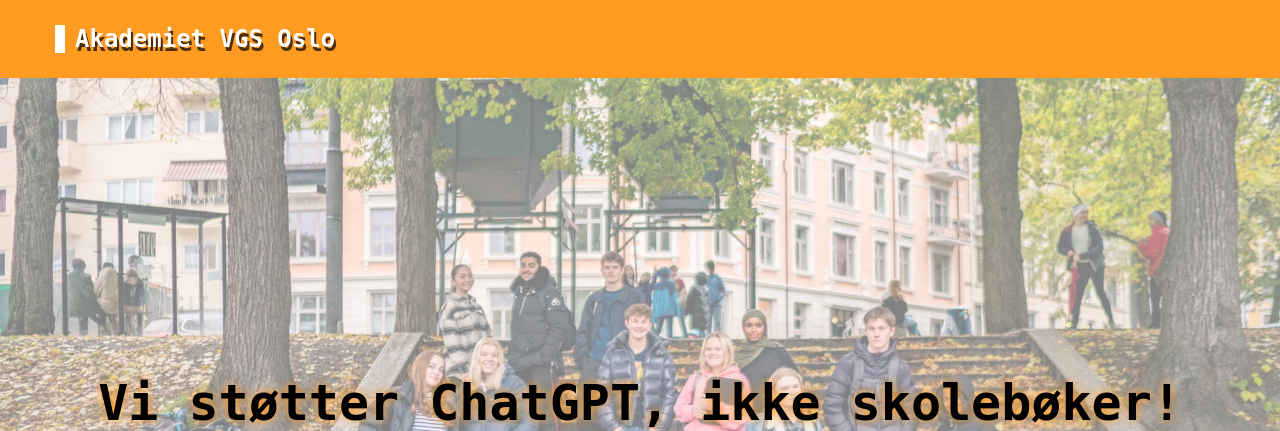
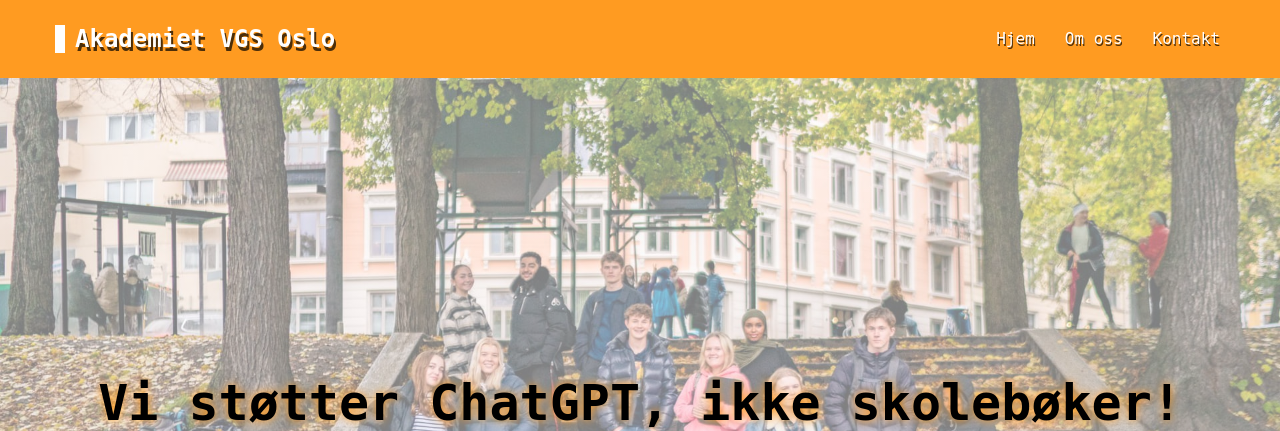
Before and after one commit to audun-web/Norsk-UTV, a Flask app: page / in a window 1280 px wide. Shown: the top 431 px of the page. Run offline with Flask 3, Linux system fonts and the light colour scheme.

Commit message:
la til og stylet knapper til andre sider i nav baren

```diff
--- a/static/css/style.css
+++ b/static/css/style.css
@@ -13,8 +13,11 @@ body {
 
 nav {
     background-color: #FF9B21;
+    padding: 5px;
+    display: flex;
+    justify-content: space-between; /* Dytter elementene fra hverandre */
+    align-items: center; /* Sentrerer vertikalt i nav-baren */
     width: 100%;
-    padding: 5px;
 }
 
 .nav-tittel {
@@ -26,6 +29,28 @@ nav {
     border-left: 10px solid white;
     padding-left: 10px
 
+}
+
+nav ul {
+    display: flex; /* Gjør at li-elementene blir horisontale */
+    list-style-type: none; /* Fjerner kulepunktene */
+    margin: 0;
+    padding: 0;
+    margin-right: 50px; /* Gir litt luft på høyre side */
+}
+
+nav ul li a {
+    color: white;
+    text-decoration: none; /* Fjerner understreking */
+    font-family: 'Jetbrains Mono', monospace;
+    padding: 10px 15px;
+    display: block;
+    text-shadow: 1px 2px rgba(0, 0, 0, 0.7);
+    transition: transform 0.2s ease;
+}
+
+nav ul li a:hover {
+    transform: scale(1.2);
 }
 
 footer {
--- a/templates/base.html
+++ b/templates/base.html
@@ -11,6 +11,12 @@
 <body>
     <nav>
         <h1 class="nav-tittel">Akademiet VGS Oslo</h1>
+
+        <ul>
+            <li><a href="/">Hjem</a></li>
+            <li><a href="/om_oss">Om oss</a></li>
+            <li><a href="/kontakt">Kontakt</a></li>
+        </ul>
     </nav>
     <div class="content">
         {% block content %}{% endblock %}
```
